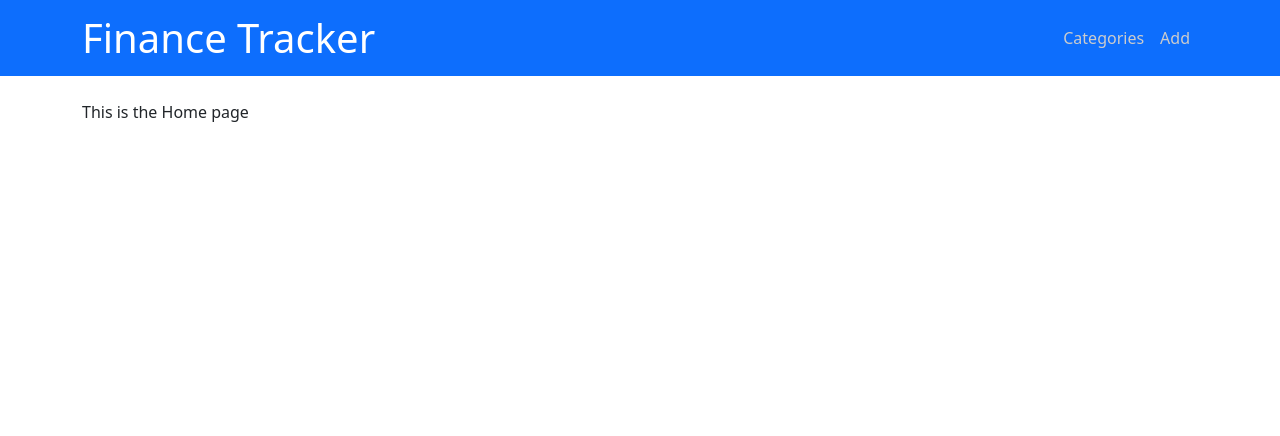
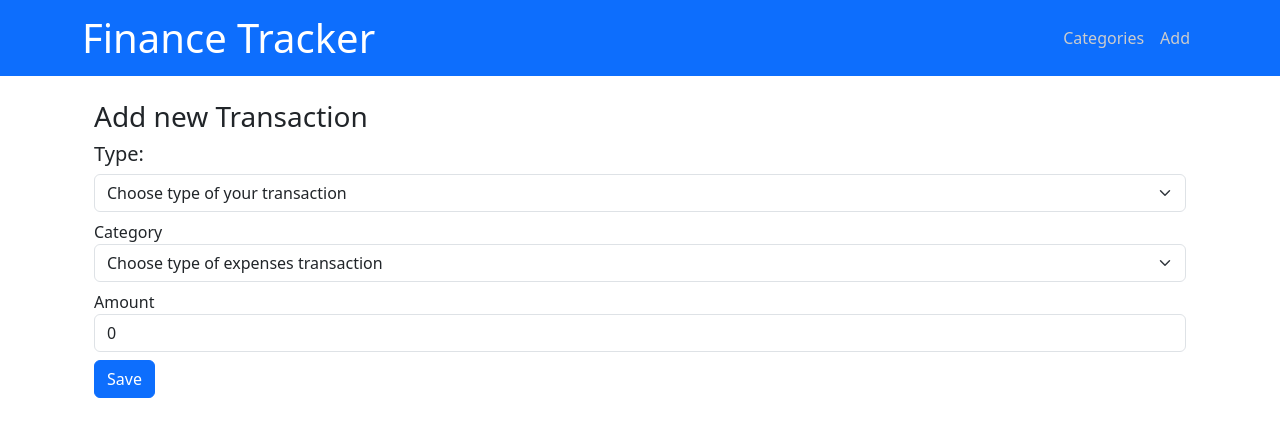
Before and after one commit to b-chomoev/exam-9, a React (Vite) app: page / in a window 1280 px wide. Shown: the top 436 px of the page. Built offline with nearby package versions, Linux system fonts and the light colour scheme.

Commit message:
TransactionForm is done.

```diff
--- /dev/null
+++ b/src/components/TransactionForm/TransactionForm.tsx
@@ -0,0 +1,97 @@
+import React, { useState } from 'react';
+
+const initialState = {
+  type: '',
+  category: '',
+  amount: 0,
+};
+
+const TransactionForm = () => {
+  const [value, setValue] = useState<ITransactionForm>(initialState);
+
+  const handleChange = (e: React.ChangeEvent<HTMLSelectElement | HTMLInputElement>) => {
+    setValue(prevState => {
+      return {
+        ...prevState,
+        amount: Number(value.amount),
+        [e.target.name]: e.target.value,
+      };
+    });
+  };
+
+  const onSubmit = (e: React.FormEvent) => {
+    e.preventDefault();
+
+    console.log(value);
+  };
+
+  return (
+    <div>
+      <form onSubmit={onSubmit}>
+        <h3>Add new Transaction</h3>
+        <div className='mb-2'>
+          <label htmlFor=""><h5>Type: </h5></label>
+          <select
+            className="form-select"
+            aria-label="Default select example"
+            name='type'
+            onChange={handleChange}
+            value={value.type}
+          >
+            <option selected>Choose type of your transaction</option>
+            <option value="income">Income</option>
+            <option value="expenses">Expenses</option>
+          </select>
+        </div>
+
+        <div className='form-group mb-2'>
+          <label htmlFor="category">Category</label>
+          {value.type === 'income' ? (
+            <select
+              className="form-select"
+              aria-label="Default select example"
+              name='category'
+              onChange={handleChange}
+              value={value.category}
+            >
+              <option selected>Choose type of income transaction</option>
+              <option value="salary">Salary</option>
+              <option value="trading">Trading</option>
+              <option value="bonus">Bonus</option>
+            </select>
+          ) : (
+            <select
+              className="form-select"
+              aria-label="Default select example"
+              name='category'
+              onChange={handleChange}
+              value={value.category}
+            >
+              <option selected>Choose type of expenses transaction</option>
+              <option value="food">Food</option>
+              <option value="rent">Rent</option>
+              <option value="education">Education</option>
+            </select>
+          )}
+        </div>
+
+        <div>
+          <label htmlFor="amount">Amount</label>
+          <input
+            type="number"
+            id='amount'
+            name='amount'
+            onChange={handleChange}
+            value={value.amount}
+            className='form-control'
+            required
+          />
+        </div>
+
+        <button className='btn btn-primary mt-2'>Save</button>
+      </form>
+    </div>
+  );
+};
+
+export default TransactionForm;
--- a/src/containers/Home/Home.tsx
+++ b/src/containers/Home/Home.tsx
@@ -1,8 +1,9 @@
+import TransactionForm from '../../components/TransactionForm/TransactionForm';
 
 const Home = () => {
   return (
-    <div>
-      This is the Home page
+    <div className='container'>
+      <TransactionForm />
     </div>
   );
 };
--- a/src/types.d.ts
+++ b/src/types.d.ts
@@ -0,0 +1,5 @@
+interface ITransactionForm {
+  type: string,
+  category: string,
+  amount: number,
+}
```
